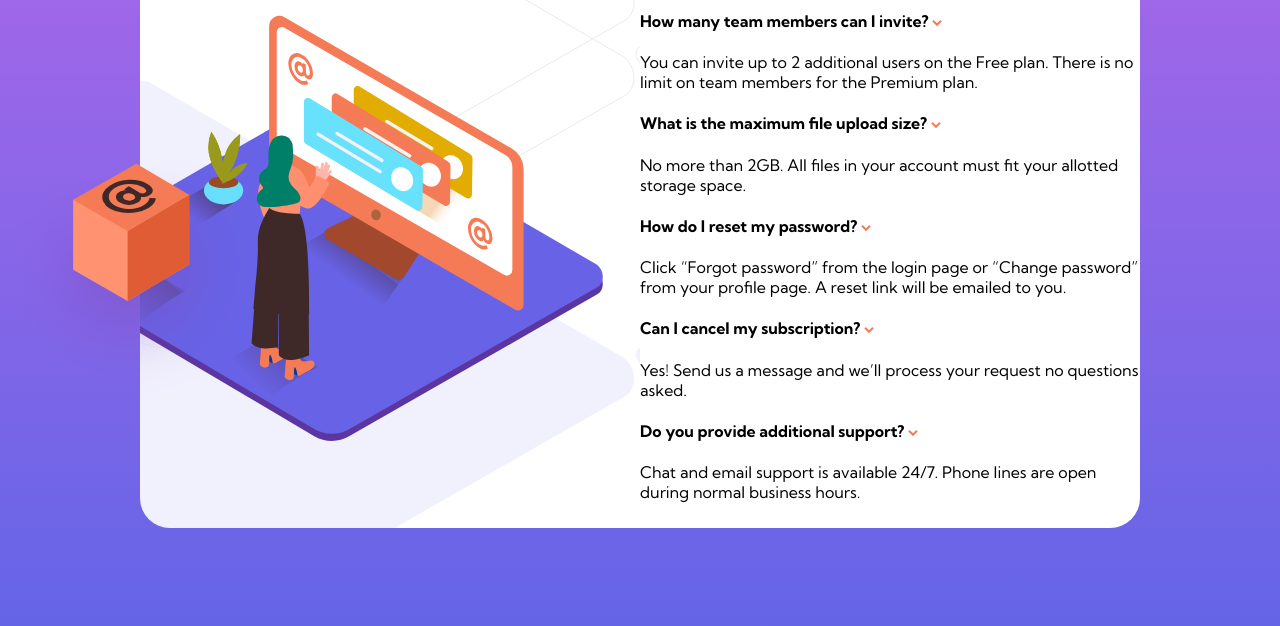
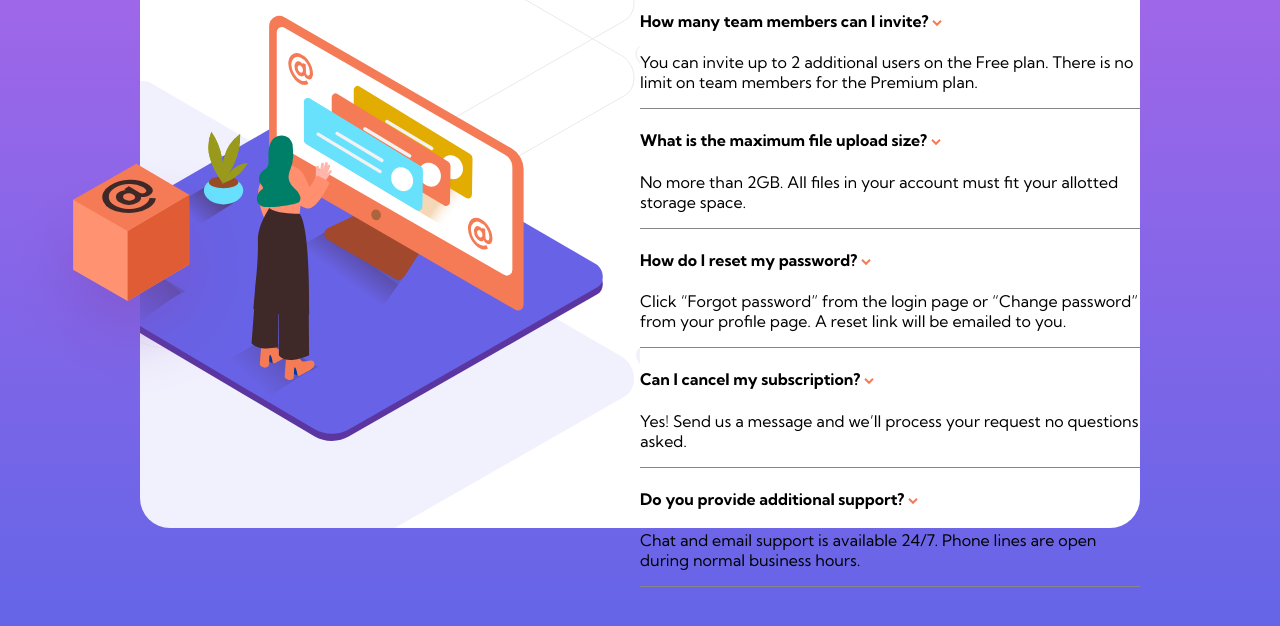
Before and after one commit to nirglus/faq-accordion-card-main, a plain HTML site: page index.html in a window 1280 px wide. Shown: the part 172-798 px from the top of the page. Drawn offline with Linux system fonts and the light colour scheme.

Commit message:
add bottom border

```diff
--- a/css/style.css
+++ b/css/style.css
@@ -50,3 +50,6 @@ body{
     bottom: 128px;
     width: 248px;
 }
+.quest-ans{
+    border-bottom: solid 1px hsl(240, 1%, 53%);
+}
```
